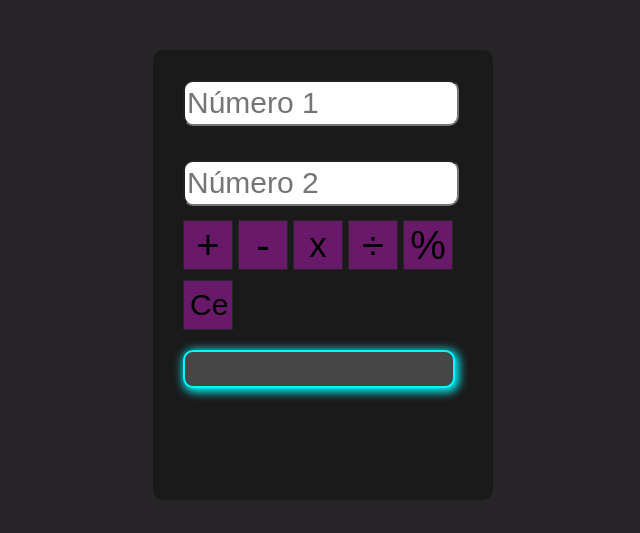
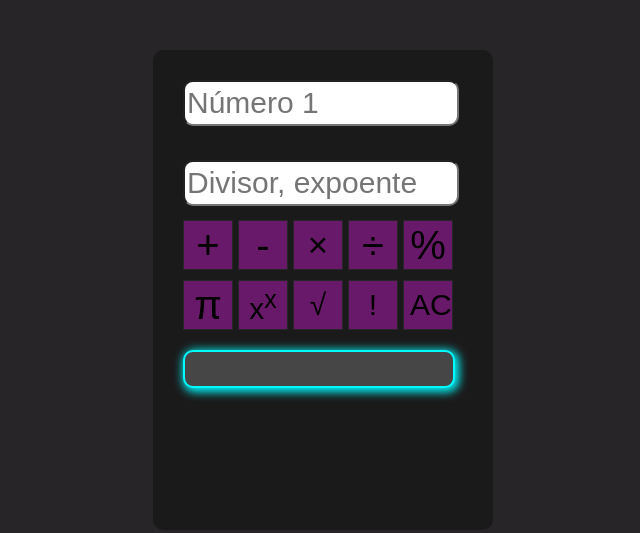
Before and after one commit to inazumaTM/Calculadora, a plain HTML site: page index.html in a window 1280 px wide. Shown: the whole page, without its empty margins (297-937 px from the left). Drawn offline with Linux system fonts and the light colour scheme.

Commit message:
corr bugs,  add de fatorial, raiz, potencia e PI

```diff
--- a/index.html
+++ b/index.html
@@ -10,13 +10,17 @@
 <body><div id="back"></div>
     <div>
         <input type="number" id="numero1" placeholder="Número 1">
-        <input type="number" id="numero2" placeholder="Número 2">
+        <input type="number" id="numero2" placeholder="Divisor, expoente">
         <button onclick="calcular('soma')" id="soma">+</button>
         <button onclick="calcular('sub')" id="sub">-</button>
-        <button onclick="calcular('mult')" id="mult">x</button>
+        <button onclick="calcular('mult')" id="mult">×</button>
         <button onclick="calcular('divi')" id="divi">÷</button>
         <button onclick="calcular('porcent')" id="porcent">%</button>
-        <button onclick="calcular('clear')" id="clear">Ce</button>
+        <button onclick="calcular('pi')" id="pi">π</button>
+        <button onclick="calcular('pot')" id="pot">x<sup>x</sup></button>
+        <button onclick="calcular('raiz')" id="raiz">√</button>
+        <button onclick="calcular('fat')" id="fat">!</button>
+        <button onclick="calcular('clear')" id="clear">AC</button>
     </div>
     <div id="result"><br/></div>
 </body>
--- a/script.js
+++ b/script.js
@@ -1,9 +1,10 @@
 function calcular(operacao) {
     const numero1 = parseFloat(document.getElementById('numero1').value)
     const numero2 = parseFloat(document.getElementById('numero2').value)
+    let num1 = document.getElementById('numero1').value
+    let num2 = document.getElementById('numero2').value
     let result = document.getElementById('result')
     let resultado = 0
-
     switch (operacao) {
         case 'soma':
             if(isNaN(numero1) || isNaN(numero2)){
@@ -13,7 +14,7 @@ function calcular(operacao) {
                 resultado = numero1+numero2
                 result.textContent = `${numero1} + ${numero2} é igual a: ${resultado}`;
             } break
-
+//======================================================================================
         case 'sub':
             if(isNaN(numero1) || isNaN(numero2)){
                 alert('insira dois digitos para essa operação')
@@ -22,7 +23,7 @@ function calcular(operacao) {
                 resultado = numero1-numero2
                 result.textContent = `${numero1} - ${numero2} é igual a: ${resultado}`;
             }break
-
+//======================================================================================
         case 'mult':
             if(isNaN(numero1) || isNaN(numero2)){
                 alert('insira dois digitos para essa operação')
@@ -31,7 +32,7 @@ function calcular(operacao) {
                 resultado = numero1*numero2
                 result.textContent = `${numero1} x ${numero2} é igual a: ${resultado}`;
             }break
-
+//======================================================================================
         case 'divi':
             if(isNaN(numero1) || isNaN(numero2)){
                 alert('insira dois digitos para essa operação')
@@ -40,7 +41,7 @@ function calcular(operacao) {
                 resultado = numero1/numero2
                 result.textContent = `${numero1} ÷ ${numero2} é igual a: ${resultado}`;
             } break
-
+//======================================================================================
         case 'porcent':
             if(isNaN(numero1) || isNaN(numero2)){
                 alert('insira dois digitos para essa operação')
@@ -49,7 +50,66 @@ function calcular(operacao) {
                 resultado = (numero1/100)*numero2
                 result.textContent = `${numero1}% de ${numero2} é igual a: ${resultado}`;
             } break
+//======================================================================================
         case 'clear':
             result.textContent = 'Limpo'
+            document.getElementById('numero1').value = null
+            document.getElementById('numero2').value = null
+            break
+//======================================================================================
+        case 'pot':
+        if(isNaN(numero1) || isNaN(numero2)){
+            alert('insira dois digitos para essa operação')
+            result.textContent = 'Impossivel realizar esta operaçao'
+        }else{
+            resultado = numero1**numero2
+            result.textContent = `${numero1} elevado a ${numero2} é igual a ${resultado}`
+        }break
+//======================================================================================
+        case 'raiz':
+            num1 == 0 ? num1 = '' : num1
+            num2 == 0 ? num2 = '' : num2
+            if(num1 != '' ^ num2 != '' ){
+                if(num1 != ''){
+                    resultado = Math.sqrt(numero1)
+                    result.textContent = `A raiz quadrada de ${numero1} é igual a ${resultado}`
+                }
+                else{
+                    resultado = Math.sqrt(numero2)
+                    result.textContent = `A raiz quadrada de ${numero2} é igual a ${resultado}`
+                }
+            }else{
+                alert('insira um digito para esta operação')
+                result.textContent = 'Impossivel realizar esta operaçao'
+            }break
+//======================================================================================
+        case 'fat':
+            function fatorial(num){
+                let num1 = num
+                let resultado = 0
+                for(let i = num1 - 1; i>1; i--){
+                    num1 = num1 * i
+                    resultado = num1
+                }
+                return resultado
+            }
+            num1 == 0 ? num1 = '' : num1
+            num2 == 0 ? num2 = '' : num2
+            if(num1 != '' ^ num2 != '' ){
+                if(num1 != ''){
+                    resultado = fatorial(numero1)
+                    result.textContent = `O fatorial de ${numero1} é igual a ${resultado}`
+                }
+                else{
+                    resultado = fatorial(numero2)
+                    result.textContent = `O fatorial de ${numero2} é igual a ${resultado}`
+                }
+            }else{
+                alert('insira um digito para esta operação')
+                result.textContent = 'Impossivel realizar esta operaçao'
+            }break
+//======================================================================================
+        case 'pi':
+            result.textContent = `O valor de 'Pi' é ${Math.PI}`
     }
 }
--- a/style.css
+++ b/style.css
@@ -38,9 +38,32 @@ html{
     left: 700px;
     top: 220px;
 }
+#pi{
+    position: absolute;
+    left: 480px;
+    top: 280px;
+}
+#pot{
+    position: absolute;
+    left: 535px;
+    top: 280px;
+    font-size: 30px;
+}
+#raiz{
+    position: absolute;
+    left: 590px;
+    top: 280px;
+    font-size: 30px;
+}
+#fat{
+    position: absolute;
+    left: 645px;
+    top: 280px;
+    font-size: 30px;
+}
 #clear{
     position: absolute;
-    left: 480px;
+    left: 700px;
     top: 280px;
     font-size: 30px;
 }
@@ -90,7 +113,7 @@ input{
 }
 #back{
     width: 340px;
-    height: 450px;
+    height: 480px;
     position: absolute;
     top: 50px;
     left: 450px;
```
